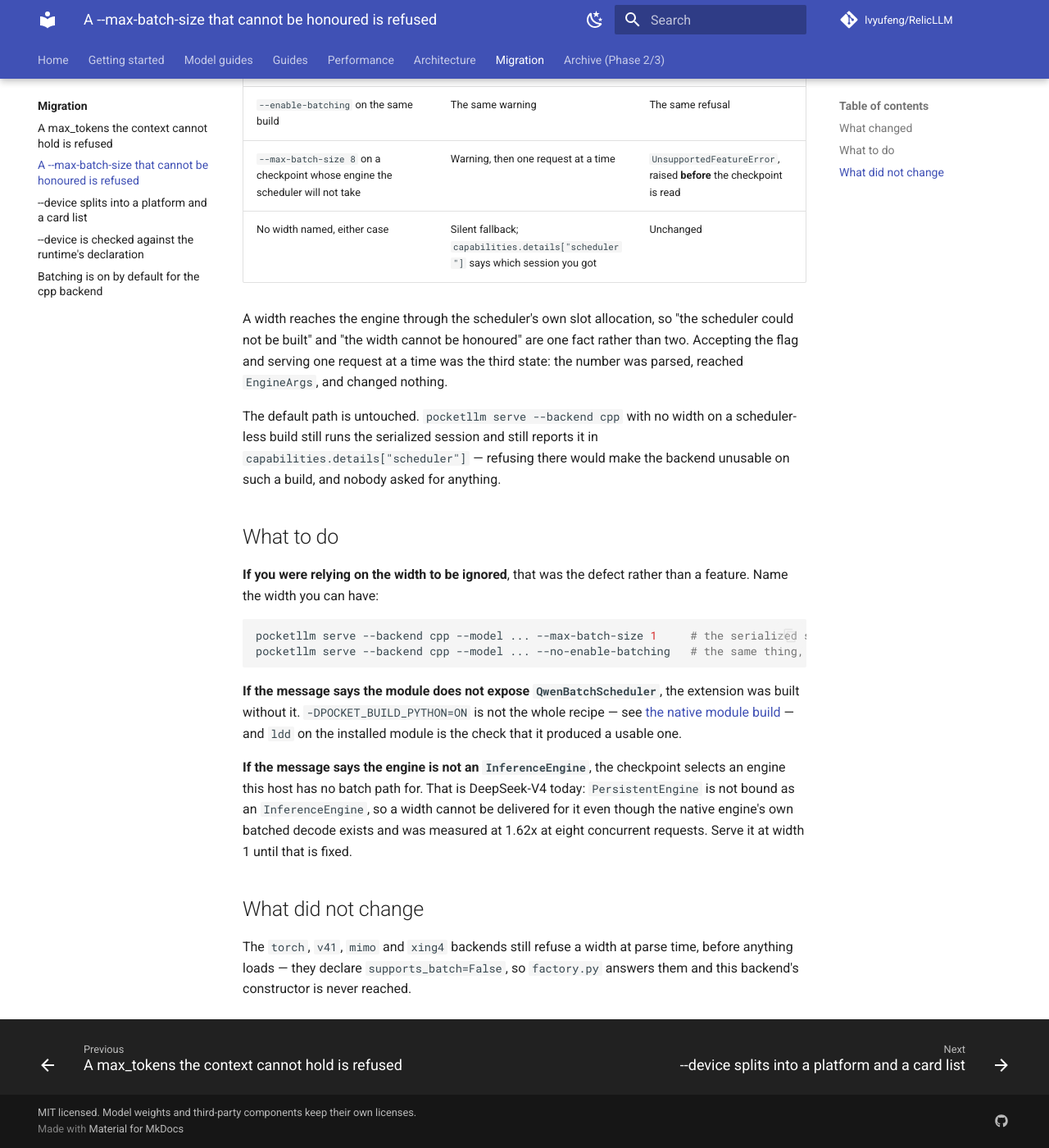
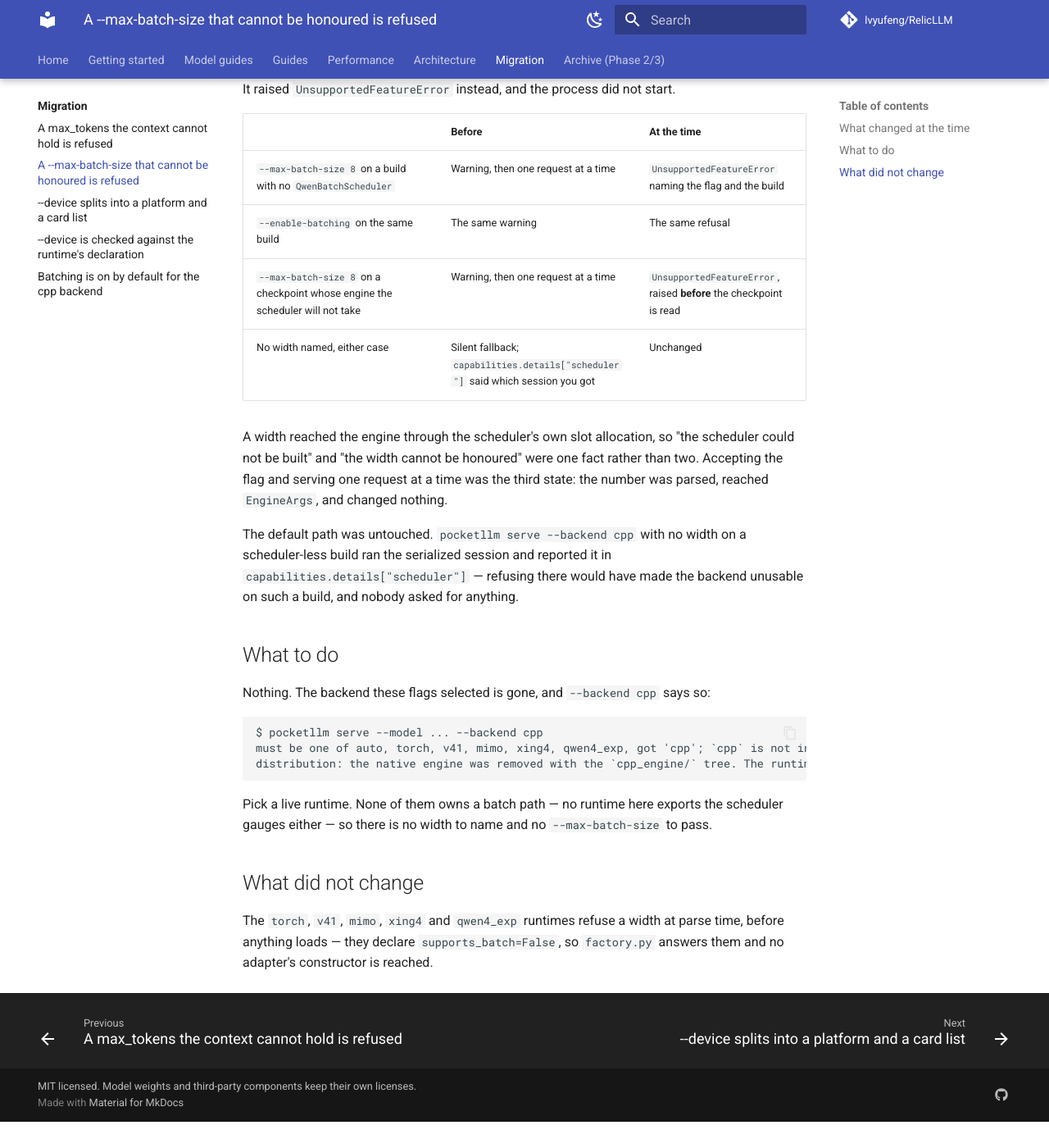
Before and after one commit to lvyufeng/RelicLLM, an MkDocs documentation site: the page built from docs/migration/unhonourable-batch-width-is-refused.md, in a window 1280 px wide and 1400 px high, scrolled down 652 px. Shown: the whole window at 82% size. Built offline with MkDocs 1.6.1 and Material for MkDocs 9.7.7, drawn with Linux system fonts in a browser that asks for light colours; comment, search, counter and statistics services are not loaded; after the commit the page ends 2020 px from its top, so only the background shows below that; some of the changed text lies outside the part shown.

Commit message:
Stop framing the retired cpp backend as a live route
`docs/migration/unhonourable-batch-width-is-refused.md` was written when a `cpp`
backend existed to be affected by it, and it opens by naming a command an
operator can no longer run: `pocketllm serve --backend cpp` is now refused by
name before anything loads. The note is the only incoming link to the
`#native-c-python-module` anchor, so it does not go away; it stops reading as
current.

The tense changes throughout and the "What to do" section changes subject: the
remedy for `--backend cpp` is now to pick a live runtime, and the refusal is
quoted as the operator meets it. The `supports_batch` sentence is corrected
from four backends to five -- `qwen4_exp` declares it False too -- and the
scheduler-gauge detail now matches what `/v1/models` publishes.

Docs only. No node id added to `tests/baseline_failures.txt`.

Co-Authored-By: Claude Code <noreply@anthropic.com>

````diff
--- a/docs/migration/unhonourable-batch-width-is-refused.md
+++ b/docs/migration/unhonourable-batch-width-is-refused.md
@@ -1,9 +1,16 @@
-# A `--max-batch-size` that cannot be honoured is now refused
+# A `--max-batch-size` that cannot be honoured was refused
 
-**Affects:** anyone passing `--max-batch-size` above 1, or `--enable-batching`, to
-`pocketllm serve --backend cpp` on a build or a checkpoint that cannot provide the batch scheduler.
+**Affects, historically:** anyone who passed `--max-batch-size` above 1, or `--enable-batching`, to
+`pocketllm serve --backend cpp` on a build or a checkpoint that could not provide the batch
+scheduler.
 
-## What changed
+**Not reachable today.** The `cpp` backend and the native `BatchScheduler` were removed with the
+`cpp_engine/` tree, so there is no build or checkpoint on which this note applies. It is kept
+because it is the record of a refusal the code still carries: `--backend cpp` is now itself refused,
+by name, with a sentence naming the retirement — see
+[the native surface decision](../architecture/native_surface_decision.md).
+
+## What changed at the time
 
 The cpp backend used to answer an unhonourable width with a warning and the serialized session:
 
@@ -12,48 +19,39 @@ UserWarning: the batch path was asked for (from --max-batch-size 8) but this nat
 not expose QwenBatchScheduler; falling back to serial execution, which serves one request at a time
 ```
 
-It now raises `UnsupportedFeatureError` and the process does not start.
+It raised `UnsupportedFeatureError` instead, and the process did not start.
 
-| | Before | Now |
+| | Before | At the time |
 |---|---|---|
 | `--max-batch-size 8` on a build with no `QwenBatchScheduler` | Warning, then one request at a time | `UnsupportedFeatureError` naming the flag and the build |
 | `--enable-batching` on the same build | The same warning | The same refusal |
 | `--max-batch-size 8` on a checkpoint whose engine the scheduler will not take | Warning, then one request at a time | `UnsupportedFeatureError`, raised **before** the checkpoint is read |
-| No width named, either case | Silent fallback; `capabilities.details["scheduler"]` says which session you got | Unchanged |
+| No width named, either case | Silent fallback; `capabilities.details["scheduler"]` said which session you got | Unchanged |
 
-A width reaches the engine through the scheduler's own slot allocation, so "the scheduler could not
-be built" and "the width cannot be honoured" are one fact rather than two. Accepting the flag and
+A width reached the engine through the scheduler's own slot allocation, so "the scheduler could not
+be built" and "the width cannot be honoured" were one fact rather than two. Accepting the flag and
 serving one request at a time was the third state: the number was parsed, reached `EngineArgs`, and
 changed nothing.
 
-The default path is untouched. `pocketllm serve --backend cpp` with no width on a scheduler-less
-build still runs the serialized session and still reports it in
-`capabilities.details["scheduler"]` — refusing there would make the backend unusable on such a build,
-and nobody asked for anything.
+The default path was untouched. `pocketllm serve --backend cpp` with no width on a scheduler-less
+build ran the serialized session and reported it in `capabilities.details["scheduler"]` — refusing
+there would have made the backend unusable on such a build, and nobody asked for anything.
 
 ## What to do
 
-**If you were relying on the width to be ignored**, that was the defect rather than a feature. Name
-the width you can have:
+Nothing. The backend these flags selected is gone, and `--backend cpp` says so:
 
-```bash
-pocketllm serve --backend cpp --model ... --max-batch-size 1     # the serialized session
-pocketllm serve --backend cpp --model ... --no-enable-batching   # the same thing, spelled at the flag
+```
+$ pocketllm serve --model ... --backend cpp
+must be one of auto, torch, v41, mimo, xing4, qwen4_exp, got 'cpp'; `cpp` is not in this
+distribution: the native engine was removed with the `cpp_engine/` tree. The runtimes are ...
 ```
 
-**If the message says the module does not expose `QwenBatchScheduler`**, the extension was built
-without it. `-DPOCKET_BUILD_PYTHON=ON` is not the whole recipe — see
-[the native module build](../guides/pocketllm_api.md#native-c-python-module) — and `ldd` on the
-installed module is the check that it produced a usable one.
-
-**If the message says the engine is not an `InferenceEngine`**, the checkpoint selects an engine this
-host has no batch path for. That is DeepSeek-V4 today: `PersistentEngine` is not bound as an
-`InferenceEngine`, so a width cannot be delivered for it even though the native engine's own batched
-decode exists and was measured at 1.62x at eight concurrent requests. Serve it at width 1 until that
-is fixed.
+Pick a live runtime. None of them owns a batch path — no runtime here exports the scheduler gauges
+either — so there is no width to name and no `--max-batch-size` to pass.
 
 ## What did not change
 
-The `torch`, `v41`, `mimo` and `xing4` backends still refuse a width at parse time, before anything
-loads — they declare `supports_batch=False`, so `factory.py` answers them and this backend's
-constructor is never reached.
+The `torch`, `v41`, `mimo`, `xing4` and `qwen4_exp` runtimes refuse a width at parse time, before
+anything loads — they declare `supports_batch=False`, so `factory.py` answers them and no adapter's
+constructor is reached.
````
